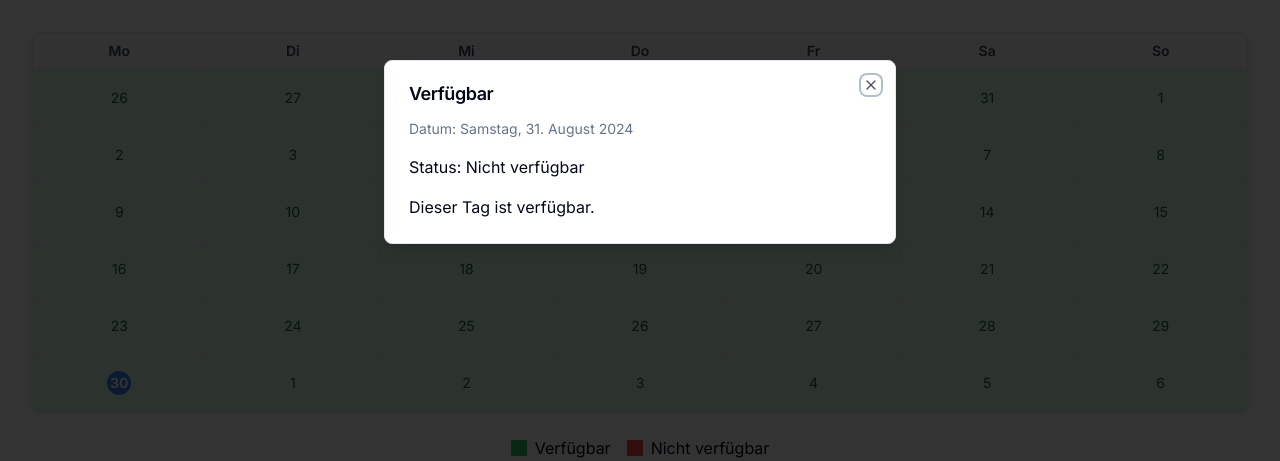
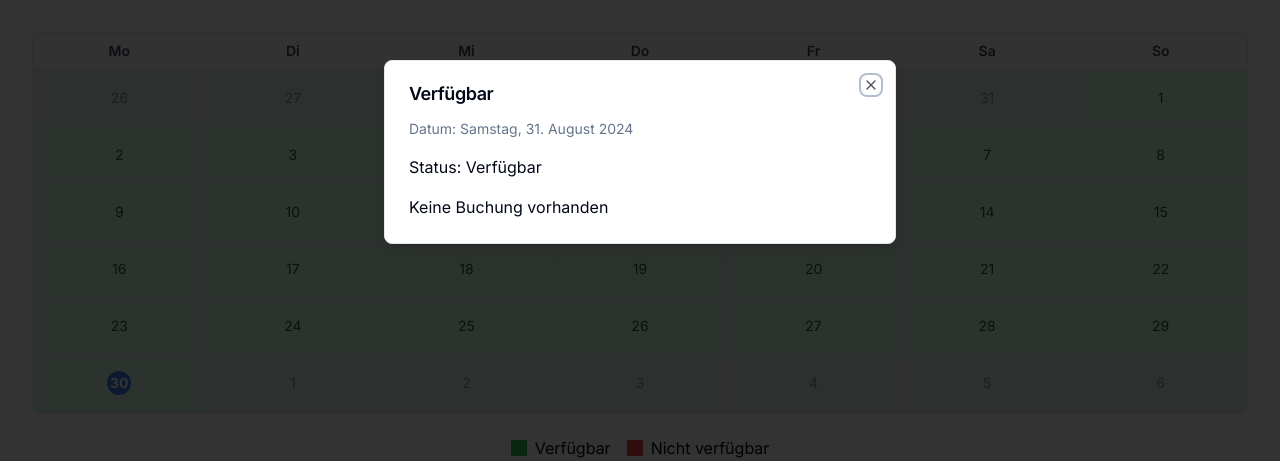
Before and after one commit to Pudl0/westerloy, a Next.js app: page /dorfgeschehen/muehlenhof in a window 1280 px wide. Both pictures are taken after a click on the button "31". Shown: the part 248-709 px from the top of the page. Built offline with nearby package versions, Linux system fonts and the light colour scheme; no server answers.

Commit message:
improving calender design further and also adressing label issues

```diff
--- a/package.json
+++ b/package.json
@@ -1,6 +1,6 @@
 {
   "name": "westerloy",
-  "version": "2.1.3",
+  "version": "2.1.4",
   "prisma": {
     "seed": "ts-node -r tsconfig-paths/register --compiler-options {\"module\":\"CommonJS\"} prisma/dev-seed.ts"
   },
--- a/src/components/calender/calender.tsx
+++ b/src/components/calender/calender.tsx
@@ -32,7 +32,7 @@ function CalendarWithForm() {
     );
     return {
       ...day,
-      event: event,
+      event: event || undefined,
     };
   });
 
@@ -50,7 +50,7 @@ function CalendarWithForm() {
             id: 0,
             title: 'Verfügbar',
             date: day.date,
-            details: 'Dieser Tag ist verfügbar.',
+            details: 'Keine Buchung vorhanden',
           },
         });
       }
@@ -92,7 +92,9 @@ function CalendarWithForm() {
       <Dialog open={!!selectedDay} onOpenChange={(open) => !open && setSelectedDay(null)}>
         <DialogContent>
           <DialogHeader>
-            <DialogTitle>{selectedDay?.event?.title || 'Kalendereintrag'}</DialogTitle>
+            <DialogTitle>
+              {selectedDay?.event && selectedDay.event.id !== 0 ? selectedDay.event.title : 'Verfügbar'}
+            </DialogTitle>
           </DialogHeader>
           <DialogDescription>
             Datum:{' '}
@@ -103,8 +105,8 @@ function CalendarWithForm() {
               day: 'numeric',
             })}
           </DialogDescription>
-          <p>Status: {selectedDay?.event ? 'Nicht verfügbar' : 'Verfügbar'}</p>
-          <p>{selectedDay?.event?.details || 'Keine weiteren Details verfügbar.'}</p>
+          <p>Status: {selectedDay?.event && selectedDay.event.id !== 0 ? 'Nicht verfügbar' : 'Verfügbar'}</p>
+          <p>{selectedDay?.event?.details || 'Keine Buchung vorhanden'}</p>
         </DialogContent>
       </Dialog>
       {session && (
--- a/src/components/calender/components/calender-grid.tsx
+++ b/src/components/calender/components/calender-grid.tsx
@@ -23,7 +23,7 @@ export function CalendarGrid({ calendarDays, onDayClick }: CalendarGridProps) {
             onClick={() => onDayClick(day)}
             className={cn(
               'flex h-14 flex-col items-center justify-center p-1 text-sm transition-colors duration-200 ease-in-out focus:outline-none focus:ring-2 focus:ring-inset focus:ring-blue-500',
-              day.isCurrentMonth ? 'bg-white hover:bg-gray-50' : 'bg-gray-50 text-gray-400',
+              day.isCurrentMonth ? 'bg-white hover:bg-gray-50' : 'bg-gray-50 text-gray-400 opacity-50',
               day.isToday && 'font-bold',
               day.event ? 'bg-red-100 text-red-800 hover:bg-red-200' : 'bg-green-100 text-green-800 hover:bg-green-200'
             )}
```
